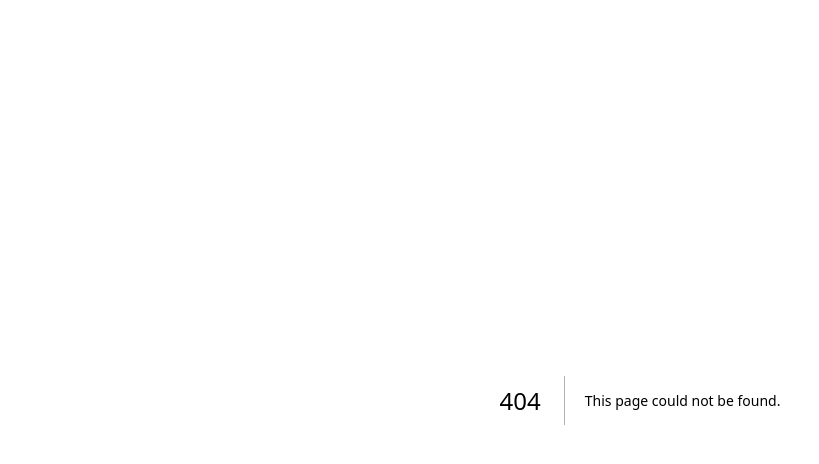
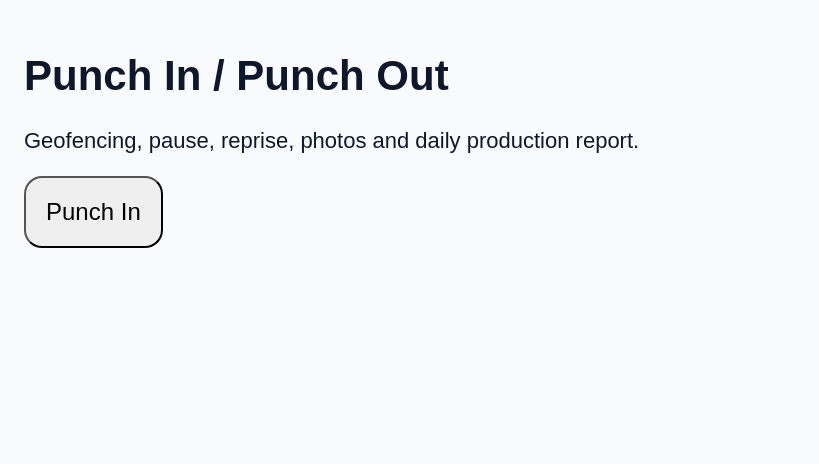
Before and after one commit to bisaillonpatrick1979-dev/Chatgpt-hailite-, a Next.js app: page /punch in a window 1280 px wide. Before the commit this address had no page. Shown: the top 464 px of the page, without its empty margins (0-819 px from the left). Built offline with nearby package versions, Linux system fonts and the light colour scheme.

Commit message:
Add punch portal page

```diff
--- /dev/null
+++ b/app/punch/page.tsx
@@ -0,0 +1,9 @@
+export default function Page() {
+  return (
+    <main style={{ padding: 24, fontFamily: "Arial" }}>
+      <h1 style={{ fontSize: 42 }}>Punch In / Punch Out</h1>
+      <p style={{ fontSize: 22 }}>Geofencing, pause, reprise, photos and daily production report.</p>
+      <button style={{ fontSize: 24, padding: 20, borderRadius: 18 }}>Punch In</button>
+    </main>
+  );
+}
```
